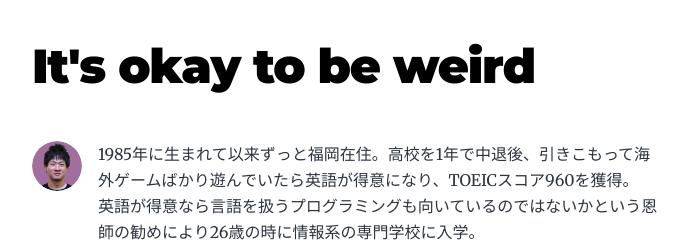
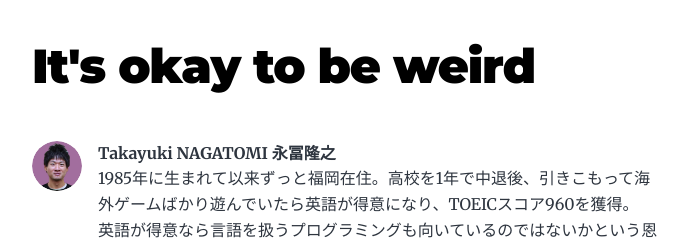
Before and after one commit to tommy6073/okweird, a Gatsby site: page / in a window 1280 px wide. Shown: the top 242 px of the page, without its empty margins (292-982 px from the left). Built offline with nearby package versions, Linux system fonts and the light colour scheme; Gatsby itself is replaced by a stand-in of ours.

Commit message:
Change bio to include author name

```diff
--- a/src/components/bio.js
+++ b/src/components/bio.js
@@ -49,6 +49,7 @@ const Bio = () => {
       )}
       {author?.name && (
         <div>
+          <strong>{author.name}</strong>
           <p>
             1985年に生まれて以来ずっと福岡在住。高校を1年で中退後、引きこもって海外ゲームばかり遊んでいたら英語が得意になり、TOEICスコア960を獲得。
           </p>
```
